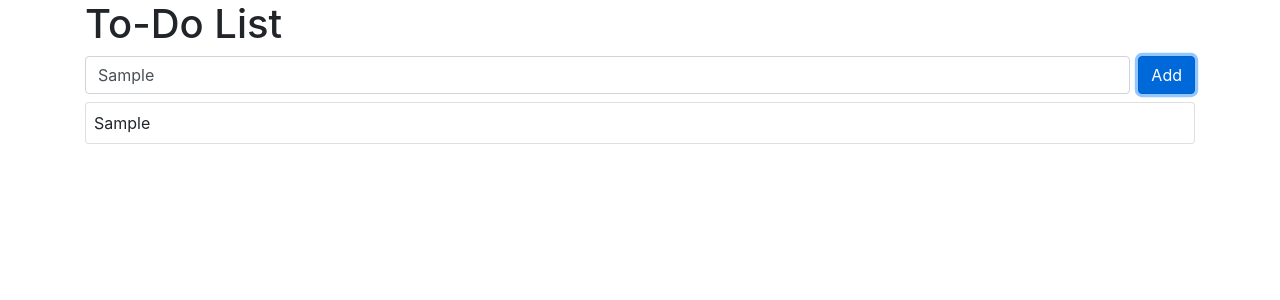
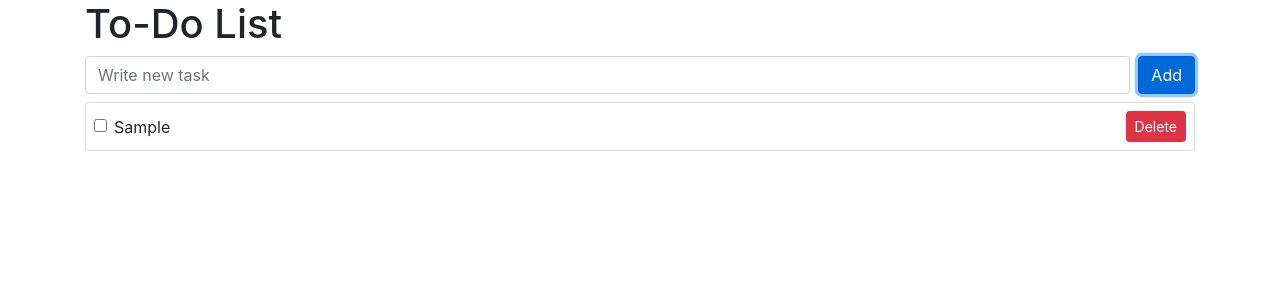
Before and after one commit to yoonion/todo-list-Vue3, a Vue app: page / in a window 1280 px wide. Both pictures are taken after typing "Sample" into the empty fields and a click on the button "Add". Shown: the top 300 px of the page. Built offline with nearby package versions, Linux system fonts and the light colour scheme.

Commit message:
Feat: 할 일 삭제 기능 추가

```diff
--- a/src/App.vue
+++ b/src/App.vue
@@ -1,20 +1,30 @@
 <template>
   <div class="container">
+
     <h1>To-Do List</h1>
-      <form class="d-flex" @submit.prevent="onSubmit">
+    <form @submit.prevent="onSubmit">
+      <div class="d-flex">
         <div class="flex-grow-1 mr-2">
           <input class="form-control" type="text" v-model="todo" placeholder="Write new task">
         </div>
         <div>
           <button class="btn btn-primary" type="submit">Add</button>
         </div>
-      </form>
+      </div>
+      <div v-show="hasErr" style="color: red">This field cannot be empty</div>
+    </form>
 
-      <div v-for="todo in todoList" :key="todo.id" class="card mt-2">
-        <div class="card-body p-2">
-          {{ todo.subject }}
+    <div v-for="(todo, index) in todoList" :key="todo.id" class="card mt-2">
+      <div class="card-body p-2 d-flex align-items-center">
+        <div class="form-check flex-grow-1">
+          <input v-model="todo.completed" class="form-check-input" type="checkbox">
+          <label :class="{ todoCompleted: todo.completed }" class="form-check-label">{{ todo.subject }}</label>
         </div>
+        <div>
+            <button class="btn btn-danger btn-sm" @click="deleteTask(index)">Delete</button>
+          </div>
       </div>
+    </div>
 
   </div>
 </template>
@@ -26,26 +36,41 @@ export default {
   setup() {
     const todo = ref('');
     const todoList = ref([]);
+    const hasErr = ref(false); // 할 일 적지 않았을 경우 체크 플래그
 
+    // 할 일 추가
     const onSubmit = () => {
-      // console.log('onSubmit !!');
+      if(todo.value === '') {
+        hasErr.value = true;
+      }
+      else {
+        todoList.value.push({
+          id: Date.now(),
+          subject: todo.value,
+          completed: false
+        })
+        hasErr.value = false;
+        todo.value = '';
+      }
 
-      // add task
-      todoList.value.push({
-        id: Date.now(),
-        subject: todo.value
-      })
+    };
+
+    // 할 일 삭제
+    const deleteTask = (index) => {
+      todoList.value.splice(index, 1);
     };
 
     return {
       todo,
       todoList,
-      onSubmit
+      hasErr,
+      onSubmit,
+      deleteTask
     }
   }
 }
 </script>
 
 <style>
-
+  .todoCompleted { color: gray; text-decoration: line-through; }
 </style>
```
